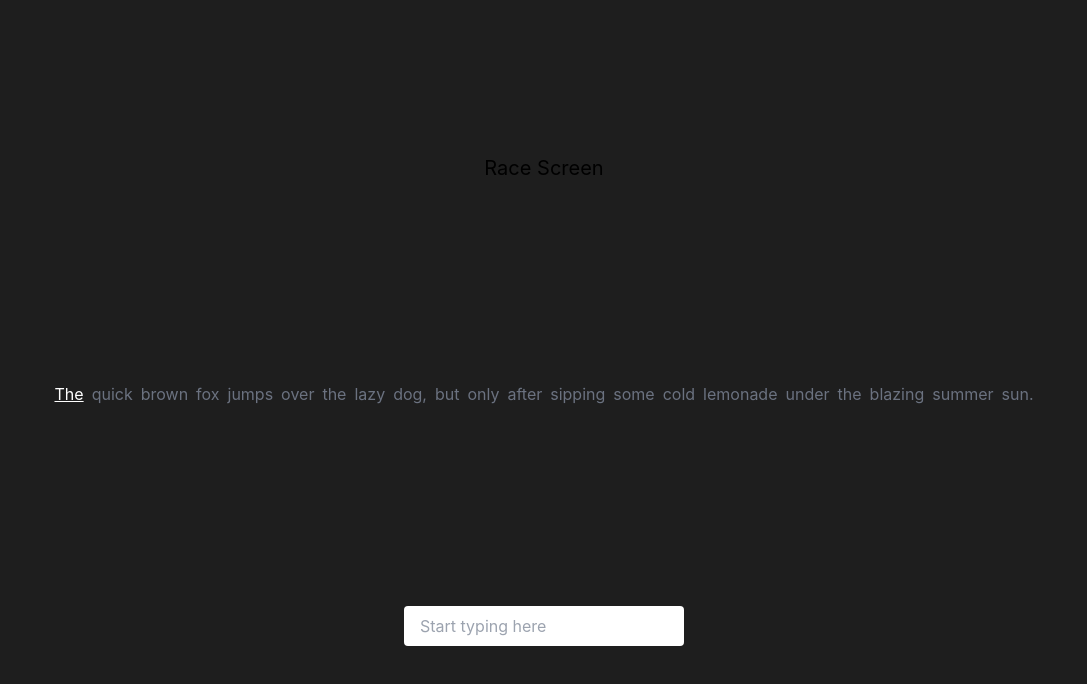
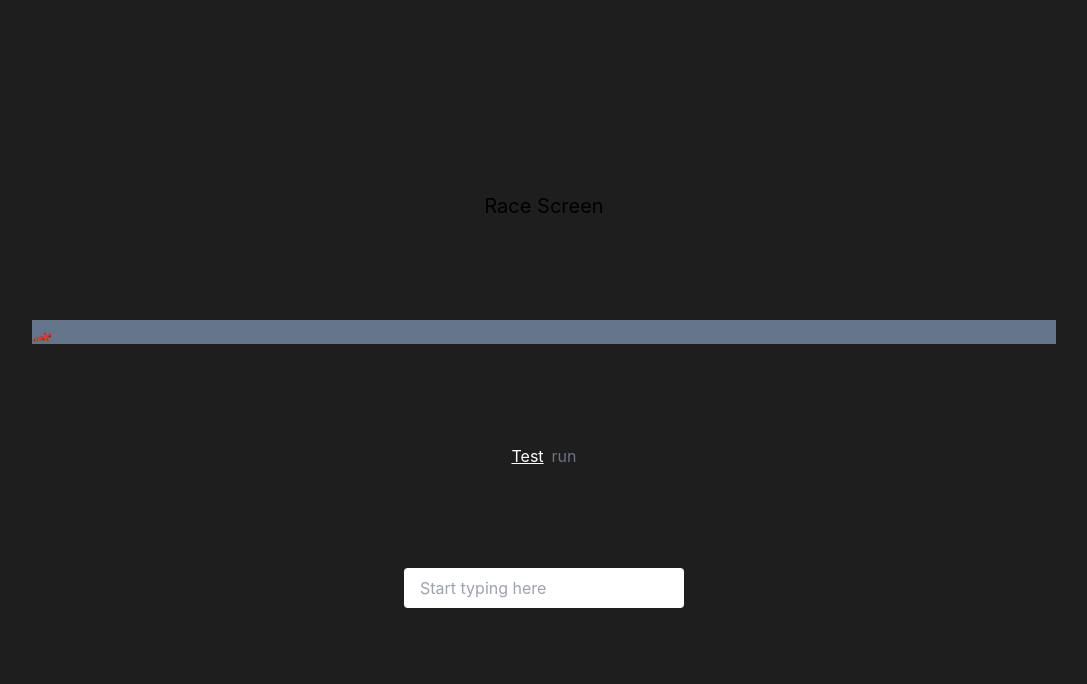
Before and after one commit to ryancho7/TypeSprint, a React (Create React App) app in the folder client/: page /race in a window 1280 px wide. Shown: the top 684 px of the page, without its empty margins (96-1183 px from the left). Built offline with nearby package versions, Linux system fonts and the light colour scheme; the HTML template or start-up script is replaced by a standard one.

Commit message:
race animations and logic

```diff
--- a/client/src/pages/Dashboard.js
+++ b/client/src/pages/Dashboard.js
@@ -16,7 +16,7 @@ export default function Dashboard() {
                 </a>
                 <button
                     className="border px-[213px] py-2 rounded-[40px] text-white transition duration-300 ease-in-out hover:text-[#1E1E1E] hover:bg-white"
-                    onClick={() => navigate('/Race')}
+                    onClick={() => navigate('/race')}
                 >
                     Go To Race
                 </button>
--- a/client/src/pages/Race.js
+++ b/client/src/pages/Race.js
@@ -1,8 +1,12 @@
 import { useState } from "react";
+import { useNavigate } from "react-router-dom";
 
 export default function Race() {
 
-    const sampleText = "The quick brown fox jumps over the lazy dog, but only after sipping some cold lemonade under the blazing summer sun.";
+    const navigate = useNavigate();
+
+    const sampleText = "Test run"
+    // const sampleText = "The quick brown fox jumps over the lazy dog, but only after sipping some cold lemonade under the blazing summer sun.";
     const textArray = sampleText.split(" ");
 
     const [ currentInput, setCurrentInput ] = useState("");
@@ -10,6 +14,7 @@ export default function Race() {
     const [ status, setStatus ] = useState("waiting");
     const [ error, setError ] = useState(false);
     const [startTime, setStartTime] = useState(null);
+    const [ carPosition, setCarPosition ] = useState(0);
 
 
     const handleInputChange = (e) => {
@@ -26,6 +31,7 @@ export default function Race() {
             if(currWord !== textArray[currentWordIndex]) {
                 setError(true);
             } else {
+                setCarPosition(carPosition+1);
                 setCurrentWordIndex(currentWordIndex+1);
                 setCurrentInput("");
                 setError(false);
@@ -51,15 +57,23 @@ export default function Race() {
 
 
     return (
-        <div className="flex flex-col gap-[200px] justify-center items-center bg-[#1E1E1E] min-h-screen">
+        <div className="flex flex-col gap-[100px] justify-center items-center bg-[#1E1E1E] min-h-screen w-full">
             <h1 className="text-xl">Race Screen</h1>
+            <div className="w-[80%]">
+                <p
+                    className="text-white transition-all duration-1000 bg-slate-500"
+                    style={{ marginLeft: `${(carPosition / textArray.length) * 100}%` }}
+                >
+                    🏎️
+                </p>
+            </div>
             <div>
                 {textArray.map((word, index) => {
                     let className = "px-1";
                     if(index === currentWordIndex) {
                         className += " text-white underline";
                         if(error) {
-                            className += " text-red-500"
+                            className = "underline text-red-500"
                         }
                     } else if(index < currentWordIndex) {
                         className += " text-green-400";
@@ -82,7 +96,22 @@ export default function Race() {
                 placeholder="Start typing here"
             />
             {status === "finished" && (
-                <p className="text-white">Final WPM: {calculateWPM()}</p>
+                <div>
+                    <h1 className="text-white">Finished!</h1>
+                    <p className="text-white">Final WPM: {calculateWPM()}</p>
+                    <button
+                        className="border px-[213px] py-2 rounded-[40px] text-white transition duration-300 ease-in-out hover:text-[#1E1E1E] hover:bg-white"
+                        onClick={() => window.location.reload()}
+                    >
+                        Race Again
+                    </button>
+                    <button
+                        className="border px-[213px] py-2 rounded-[40px] text-white transition duration-300 ease-in-out hover:text-[#1E1E1E] hover:bg-white"
+                        onClick={() => navigate('/dashboard')}
+                    >
+                        Go to Dashboard
+                    </button>
+                </div>
             )}
         </div>
     )
```
Also changed, not shown: 1 other file (tests, documents, lock files or other folders).
